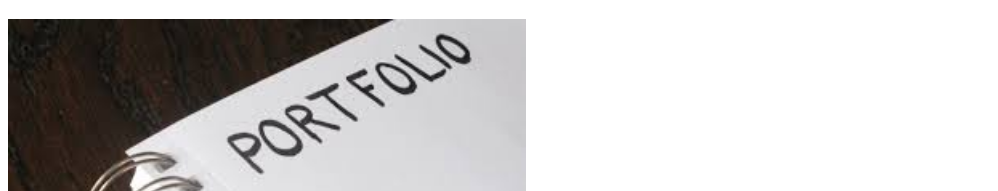
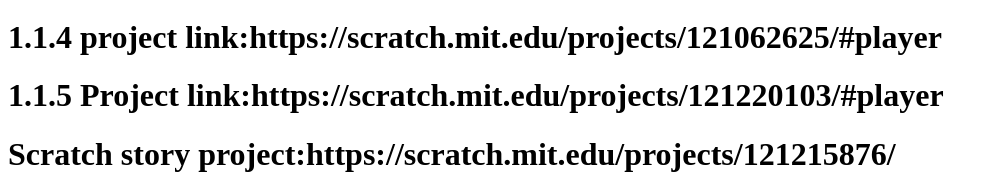
Before and after one commit to hhalladay/hhalladay.github.io, a plain HTML site: page portfolio.html in a window 1280 px wide. Shown: the part 87-278 px from the top of the page, without its empty margins (0-998 px from the left). Drawn offline with Linux system fonts and the light colour scheme.

Commit message:
first commit

```diff
--- a/portfolio.html
+++ b/portfolio.html
@@ -8,6 +8,9 @@
    <a href="index.html">Home</a>
    <a href="portfolio.html">Portfolio</a>
    <h1>This is my Portfolio Page!</h1>
+   <h1>1.1.4 project link:https://scratch.mit.edu/projects/121062625/#player</h1>
+   <h1>1.1.5 Project link:https://scratch.mit.edu/projects/121220103/#player</h1>
+   <h1>Scratch story project:https://scratch.mit.edu/projects/121215876/</h1>
    <img src="images/portfolio.jpg" height="250">
    <br>
    <a target="_blank" href="https://scratch.mit.edu">
```
